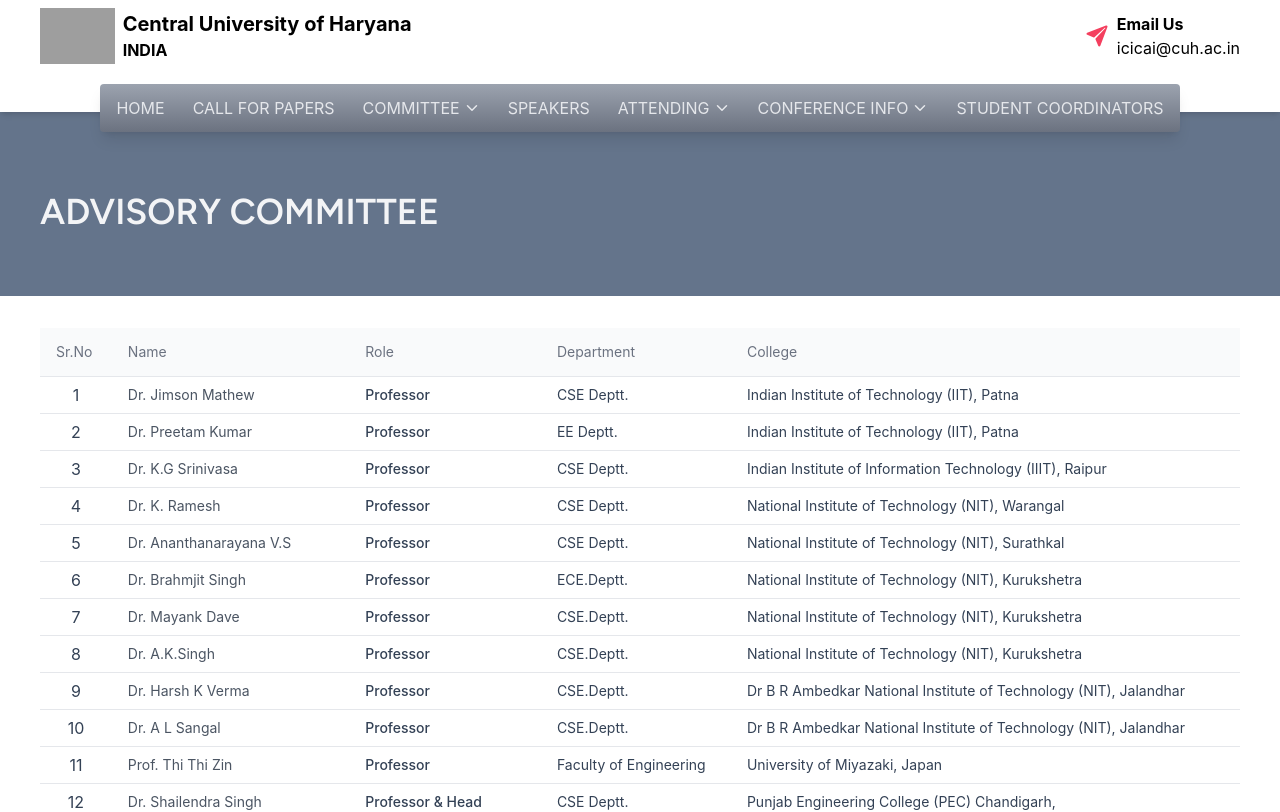
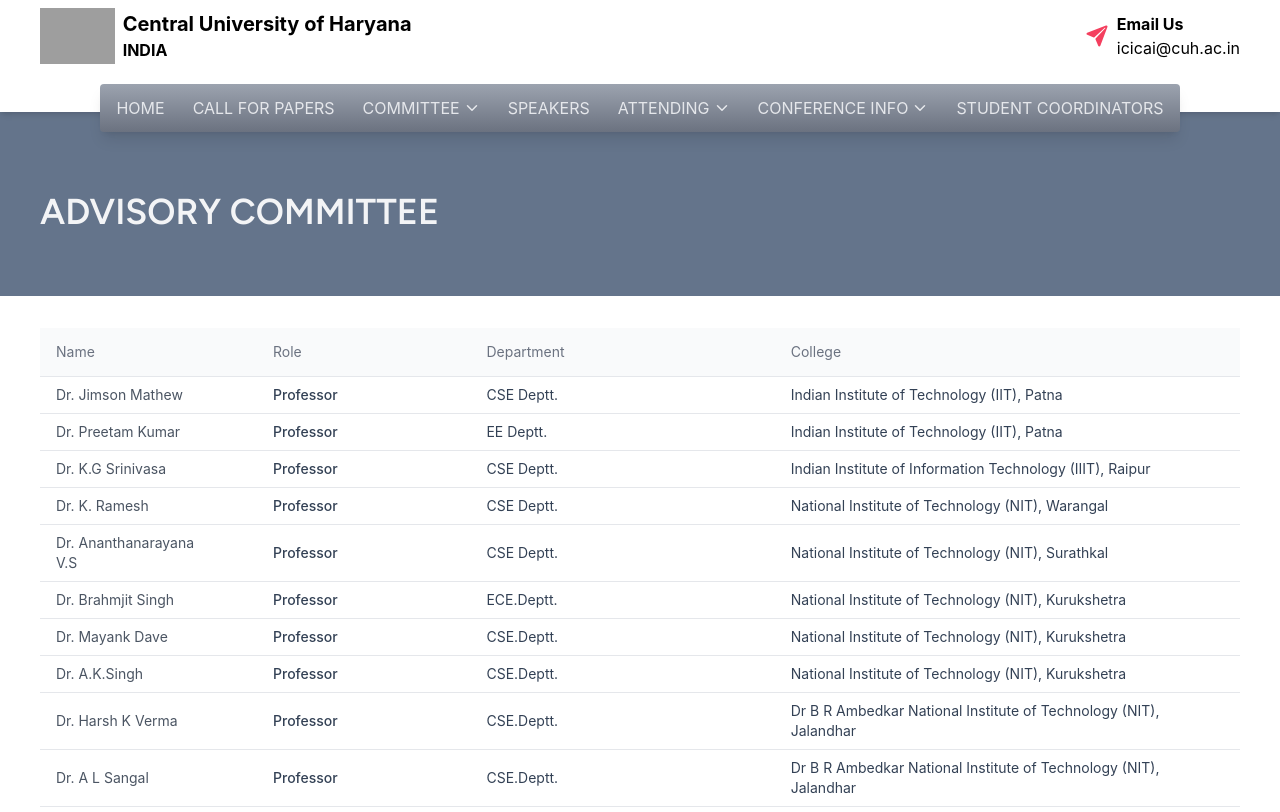
Before and after one commit to Ashish-Sinha-programmer-202070/ICICAI_2023, a React (Vite) app: page /advisory-committee in a window 1280 px wide. Shown: the top 812 px of the page. Built offline with nearby package versions, Linux system fonts and the light colour scheme; grey boxes are pictures that could not be loaded.

Commit message:
removed pagination in commitee

```diff
--- a/src/pages/committee/ComLayout.jsx
+++ b/src/pages/committee/ComLayout.jsx
@@ -7,20 +7,11 @@
 import { professorLogo } from "../../utils/GraphicContent";
 
 const Table = ({ data }) => {
-  const numRows = 15;
-  const [page, setPage] = useState(0);
-
   return (
     <div className="overflow-x-auto">
       <table className="min-w-full divide-y table-fixed divide-gray-200 ">
         <thead className="bg-gray-50 800 ">
           <tr>
-            <th
-              scope="col"
-              className="py-3.5 px-4 text-sm font-normal text-left text-gray-500 400"
-            >
-              <span>Sr.No</span>
-            </th>
             <th
               scope="col"
               className="py-3.5 px-4 text-sm font-normal text-left text-gray-500 400"
@@ -51,12 +42,9 @@
           </tr>
         </thead>
         <tbody className="bg-white divide-y divide-gray-200">
-          {data.members
-            .slice(page * numRows, page * numRows + numRows)
-            .map((mem, idx) => {
+          {data.members.map((mem, idx) => {
             return (
               <tr key={idx}>
-                  <td className="text-center">{page * numRows + (idx + 1)}</td>
                 <td className="px-4 py-2 max-w-2/12 text-sm font-medium">
                   <div>
                     <p className="text-sm font-normal text-gray-600">
@@ -78,7 +66,7 @@
           })}
         </tbody>
       </table>
-      <div className="text-black flex justify-between mt-5">
+      {/* <div className="text-black flex justify-between mt-5">
         <button
           disabled={page <= 0}
           onClick={() => {
@@ -134,7 +122,7 @@
             />
           </svg>
         </button>
-      </div>
+      </div> */}
     </div>
   );
 };
```
Lines whose indentation alone changed are shown as unchanged.
